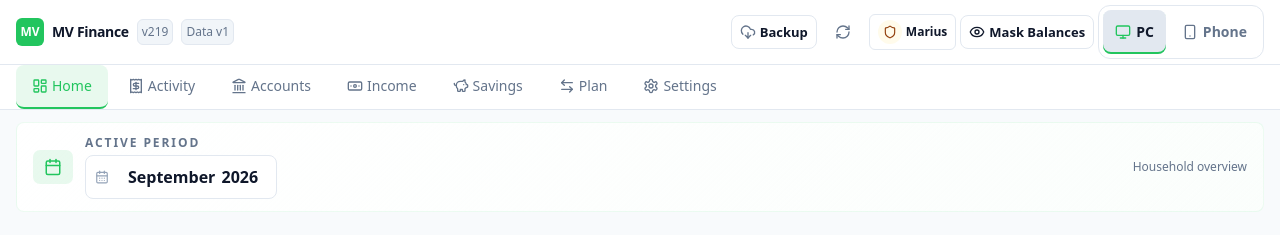
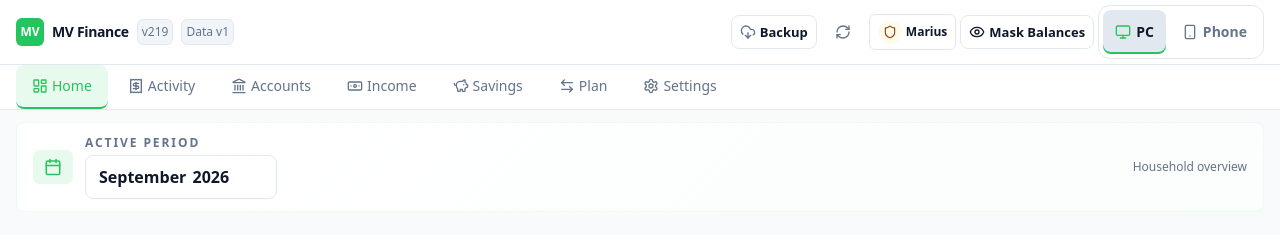
Before and after one commit to backtonemesis-cpu/MV, a React (Vite) app: page / in a window 1280 px wide. Shown: the top 235 px of the page. Built offline with nearby package versions, Linux system fonts and the light colour scheme.

Commit message:
Use one native month picker indicator

```diff
--- a/src/components/MonthPicker.tsx
+++ b/src/components/MonthPicker.tsx
@@ -1,5 +1,4 @@
 import React, { forwardRef, useRef } from 'react';
-import { CalendarDays } from 'lucide-react';
 
 interface MonthPickerProps {
   value: string;
@@ -58,7 +57,6 @@ export const MonthPicker = forwardRef<HTMLInputElement, MonthPickerProps>(
         onClick={openPicker}
         data-disabled={disabled ? 'true' : 'false'}
       >
-        <CalendarDays className="mv-month-picker-icon" aria-hidden="true" />
         <input
           ref={setInputRef}
           id={id}
```
